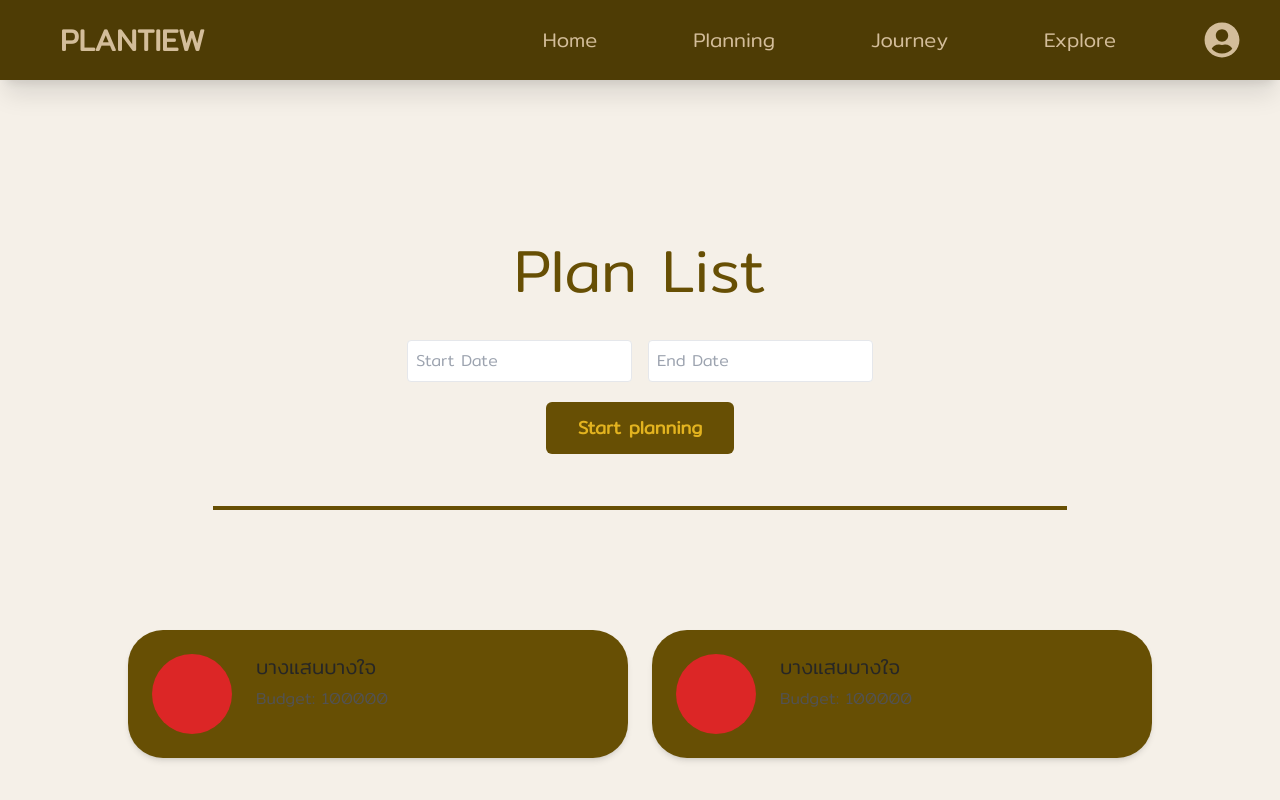
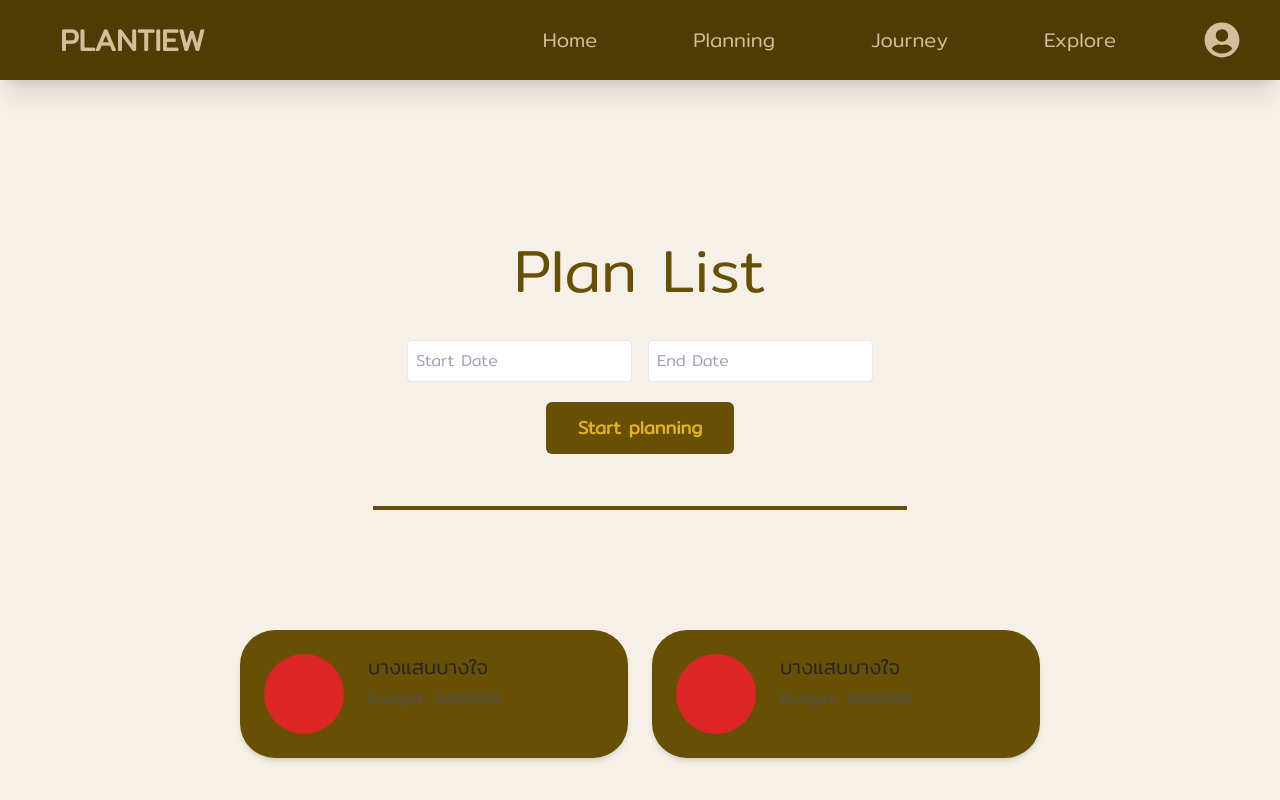
Before and after one commit to 164p/Planning-Webapp, a Next.js app in the folder my-app/: page /plan in a window 1280 px wide. Shown: the top 800 px of the page. Built offline with nearby package versions, Linux system fonts and the light colour scheme.

Commit message:
fix small bug

```diff
--- a/my-app/app/(user)/plan/page.tsx
+++ b/my-app/app/(user)/plan/page.tsx
@@ -4,10 +4,11 @@ import DateRangePicker from '../../components/DatePick';
 import PlanningBox from '@/app/components/PlanningBox';
 
 
-const Home: React.FC = () => {
+export default function Page(){
 
   return (
     <div className='bg-[#F5F0E8]'>
+      <div className='container'>
             <h1 className='text-[#674F04] text-6xl pt-60 p-10 text-center font-medium'>Plan List</h1>
             <div className='flex justify-center items-center'>
             <DateRangePicker onSubmit={function (startDate: Date, endDate: Date): void {
@@ -26,8 +27,7 @@ const Home: React.FC = () => {
                     <PlanningBox />
                 </div>
             </div>
+          </div>
         </div>
   );
 };
-
-export default Home;
```
